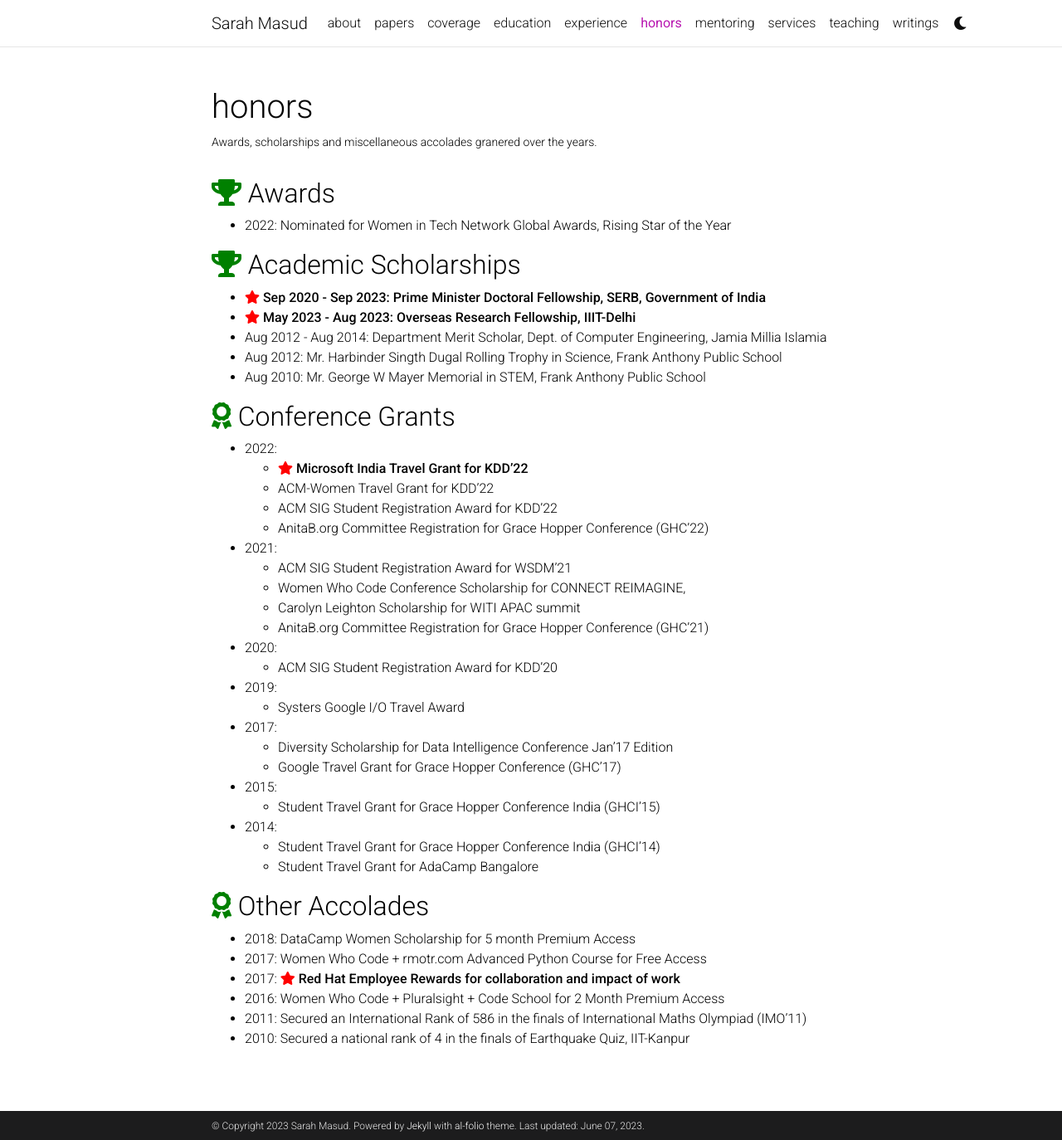
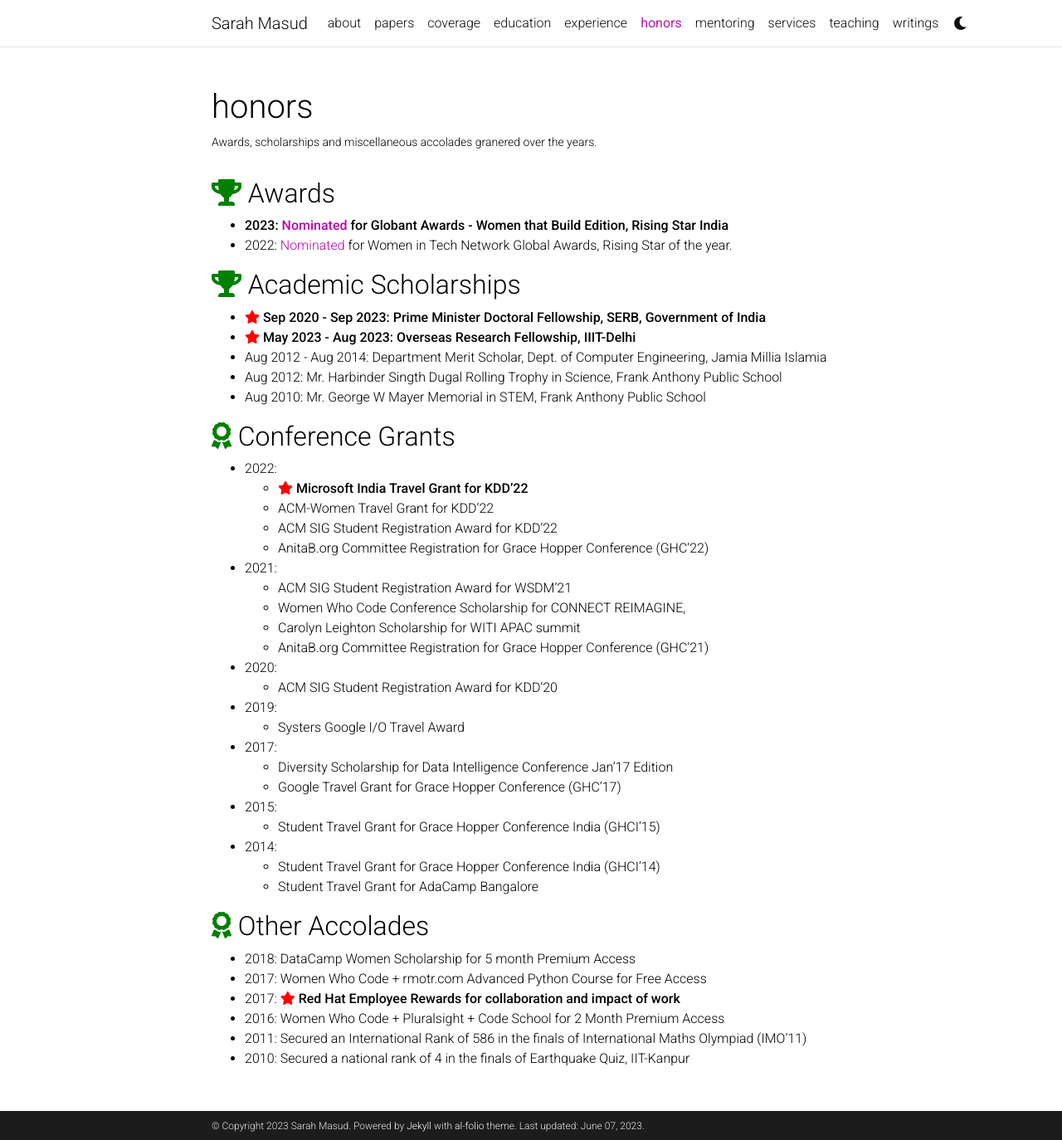
Before and after one commit to sara-02/sara-02.github.io, a Jekyll site: the page built from _pages/honors.md, in a window 1280 px wide and 1374 px high. Shown: the whole window at 83% size. Built offline with Jekyll 4.4.1, drawn with Linux system fonts in a browser that asks for light colours; comment, search, counter and statistics services are not loaded; a style sheet for code colours, icons or effects is not loaded.

Commit message:
Globant Awards nomination :)

```diff
--- a/_pages/honors.md
+++ b/_pages/honors.md
@@ -8,8 +8,8 @@ nav_order: 5
 ---
 
 ## <i style='font-size:24px' class='fas' style='color: green'>&#xf091;</i> Awards
-* 2022: Nominated for Women in Tech Network Global Awards, Rising Star of
-the Year
+* **2023: [Nominated](https://www.womentech.net/nominee/Sarah/Masud/79424) for Globant Awards - Women that Build Edition, Rising Star India**
+* 2022: [Nominated](https://www.womentech.net/nominee/Sarah/Masud/79424) for Women in Tech Network Global Awards, Rising Star of the year.
 
 ## <i style='font-size:24px' class='fas' style='color: green'>&#xf091;</i> Academic Scholarships
 * <i style='font-size:24px' class='fas' style='color: red'>&#xf005;</i> **Sep 2020 - Sep 2023: Prime Minister Doctoral Fellowship, SERB, Government of India**
```
